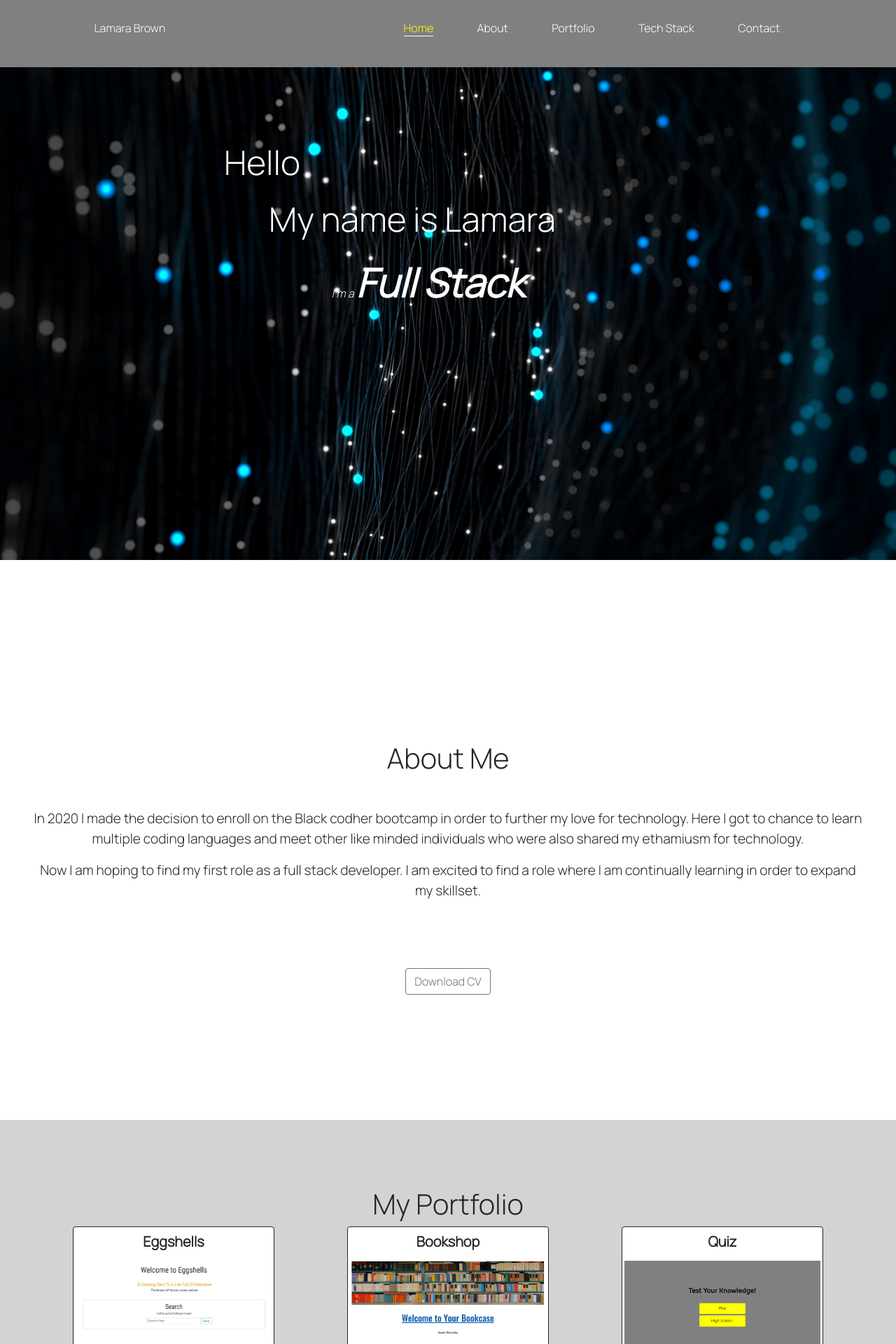
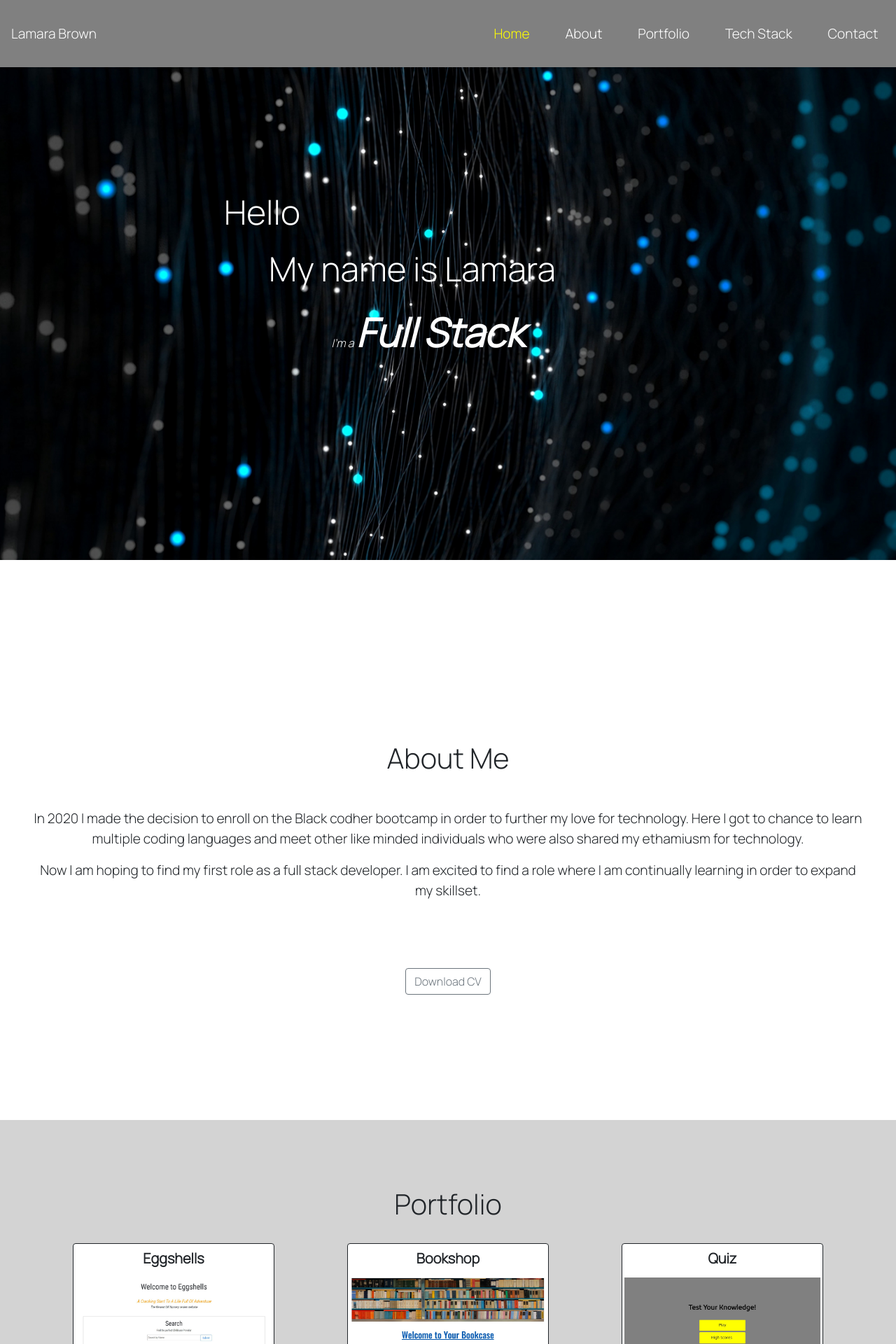
Before and after one commit to lbrowncoder/portfolioNew, a React (Create React App) app: page / in a window 1280 px wide. Shown: the top 1920 px of the page at 70% size. Built offline with nearby package versions, Linux system fonts and the light colour scheme.

Commit message:
nav button

```diff
--- a/src/components/Navbar.css
+++ b/src/components/Navbar.css
@@ -5,7 +5,7 @@
  z-index: 1;
  width: 100%;
  cursor: pointer;
- justify-content: space-around;
+ justify-content: space-between;
  min-height: 12vh;
  color: white;
  align-items: center;
@@ -16,13 +16,15 @@
  display: flex;
  justify-content: space-around;
  width: 50%;
+ margin-bottom: 0;
 }
 
 * .active {
- border-bottom: 1px solid white;
+ /* border-bottom: 1px solid white; */
  color: yellow;
  text-decoration: none;
 }
+
 
 .active:hover {
  color: yellow;
@@ -32,6 +34,9 @@
 .brown {
  display: flex;
  color: white;
+ font-size: 1.2rem;
+ margin-left: 1rem;
+ margin-bottom: 0;
 }
 
 .brown:hover {
@@ -48,12 +53,42 @@
  display: none;
 }
 
+.links {
+ font-size: 1.2rem;
+ position: relative;
+ border: none;
+ --border-size: 2px;
+ background-color: transparent;
+ color: white;
+}
+
+.links::before {
+    content: '';
+    position: absolute;
+    top:0;
+    left:0;
+    right:0;
+    bottom: 0;
+    z-index: -1;
+    border: none;
+    transition: top, left, right, bottom, 100ms ease-in-out;
+}
+.links:hover::before,
+.links:focus::before {
+    /* border: solid white; */
+    border-top: solid white;
+    left: 0;
+    right:0;
+    border-bottom: solid white;
+}
+
 @media screen and (max-width: 850px) {
  body {
   overflow-x: hidden;
  }
  .hamburgerToggle {
   display: block;
+  margin-right: 2rem;
  }
  .list {
   position: absolute;
@@ -62,24 +97,53 @@
   display: flex;
   justify-content: flex-start;
  }
+ /* .links {
+  list-style: none;
+ } */
+
  .links {
-  list-style: none;
- }
+    list-style: none;
+    font-size: 1.2rem;
+    position: relative;
+    border: none;
+    --border-size: 2px;
+    background-color: transparent;
+    color: white;
+   }
 
+   .links::before {
+       content: '';
+       position: absolute;
+       top:0;
+       left:0;
+       right:0;
+       bottom: 0;
+       z-index: -1;
+       border: none;
+       transition: top, left, right, bottom, 100ms ease-in-out;
+   }
+   .links:hover::before,
+   .links:focus::before {
+       /* border: solid white; */
+       border-top: solid white;
+       left: 0;
+       right:0;
+       border-bottom: solid white;
+   }
  .brown {
   display: none;
  }
-
  .active {
   display: block;
  }
+
 }
 
-@media screen and (min-width:851px) {
-    . {
-        display: block;
-    }
-}
+/* @media screen and (min-width: 851px) {
+ . {
+  display: block;
+ }
+} */
 
 /* .active {
     border-bottom: 1px solid white;
--- a/src/components/Navbar.js
+++ b/src/components/Navbar.js
@@ -6,6 +6,7 @@ import "../components/Navbar.css";
 
 const NavBar = () => {
  const [navLinkOpen, navLinkToggle] = useState(false);
+ const breakpoint = 850;
 
  const handleLinkToggle = () => {
   navLinkToggle(!navLinkOpen);
@@ -18,6 +19,14 @@ const NavBar = () => {
   }
   return classes;
  };
+
+//  const renderOpenClasses = () => {
+//     let open = "list";
+
+//  if (navLinkOpen < breakpoint)  {
+//     return open
+//   }
+// };
 
  return (
   <div>
@@ -89,7 +98,7 @@ const NavBar = () => {
     </ul>
     <div onClick={handleLinkToggle} className="hamburgerToggle">
      {/* <i className="fas fa-bars fa-lg"></i> */}
-     <FaIcons.FaBars className="bars" size="25px" />
+     <FaIcons.FaBars className="bars" size="55px" />
      <ImIcons.ImCross size="25px" className="cross" />
     </div>
    </nav>
--- a/src/pages/About.css
+++ b/src/pages/About.css
@@ -5,7 +5,7 @@
 }
 
 .about {
-min-height: 100vh;
+ min-height: 100vh;
  width: 100%;
  background-color: white;
  width: fit-content;
@@ -34,7 +34,10 @@ min-height: 100vh;
 }
 
 @media screen and (max-width: 850px) {
-    .me {
-     padding-top: 60px;
-    }
+ .me {
+  padding-top: 60px;
+ }
+ .cv {
+  padding-bottom: 2rem;
+ }
 }
--- a/src/pages/Home.css
+++ b/src/pages/Home.css
@@ -6,7 +6,7 @@
 .comp {
  min-height: 100vh;
  display: flex;
- flex-wrap: wrap;
+ /* flex-wrap: wrap; */
  flex-direction: column;
  justify-content: center;
 }
--- a/src/pages/Skills.css
+++ b/src/pages/Skills.css
@@ -8,7 +8,7 @@
 .tech {
  display: flex;
  justify-content: center;
- font-size: 2rem;
+ /* font-size: 2rem; */
  margin-bottom: 7rem;
 }
 
@@ -19,7 +19,8 @@
 }
 
 .techUsed {
- justify-content: space-evenly;
+display: flex;
+ justify-content: center;
  margin-top: 20px;
  font-size: 1.2rem;
  font-weight: bold;
--- a/src/pages/Skills.js
+++ b/src/pages/Skills.js
@@ -5,7 +5,7 @@ const Skills = () => {
  return (
   <>
    <div className="skills" id="tech">
-    <p className="tech">Tech Stack</p>
+    <h1 className="tech">Tech Stack</h1>
     <div className="allIcons">
      <div>
       <img
--- a/src/pages/Work.css
+++ b/src/pages/Work.css
@@ -13,6 +13,7 @@
 .portfolio {
 text-align: center;
 padding-top: 12vh;
+padding-bottom: 1.5rem;
 }
 
 .work {
@@ -20,11 +21,17 @@ padding-top: 12vh;
     height: fit-content;
     flex-direction: row;
     justify-content: space-evenly;
+    /* justify-content: center; */
     flex-wrap: wrap;
     min-height: 100%;
+    padding-bottom: 12vh;
     align-items: center;
-    padding-bottom: 2rem;
 }
+
+/* .work-child {
+    display: flex;
+    align-items: center;
+} */
 
 .card-title {
  text-align: center;
@@ -72,8 +79,11 @@ border-style: double;
 }
 
 
-@media screen and (max-width: 850px) {
+@media screen and (max-width: 864px) {
     .portfolio {
      padding-top: 160px;
     }
-}
+    .card {
+        margin-bottom: 1rem;
+     }
+    }
--- a/src/pages/Work.js
+++ b/src/pages/Work.js
@@ -8,7 +8,7 @@ const Work = () => {
  return (
   <>
    <div className="mainport" id="work" >
-   <h1 className="portfolio">My Portfolio</h1>
+   <h1 className="portfolio">Portfolio</h1>
     <div className="work">
      <div class="card" style={{ width: "18rem" }}>
       <h5 class="card-title">Eggshells</h5>
```
